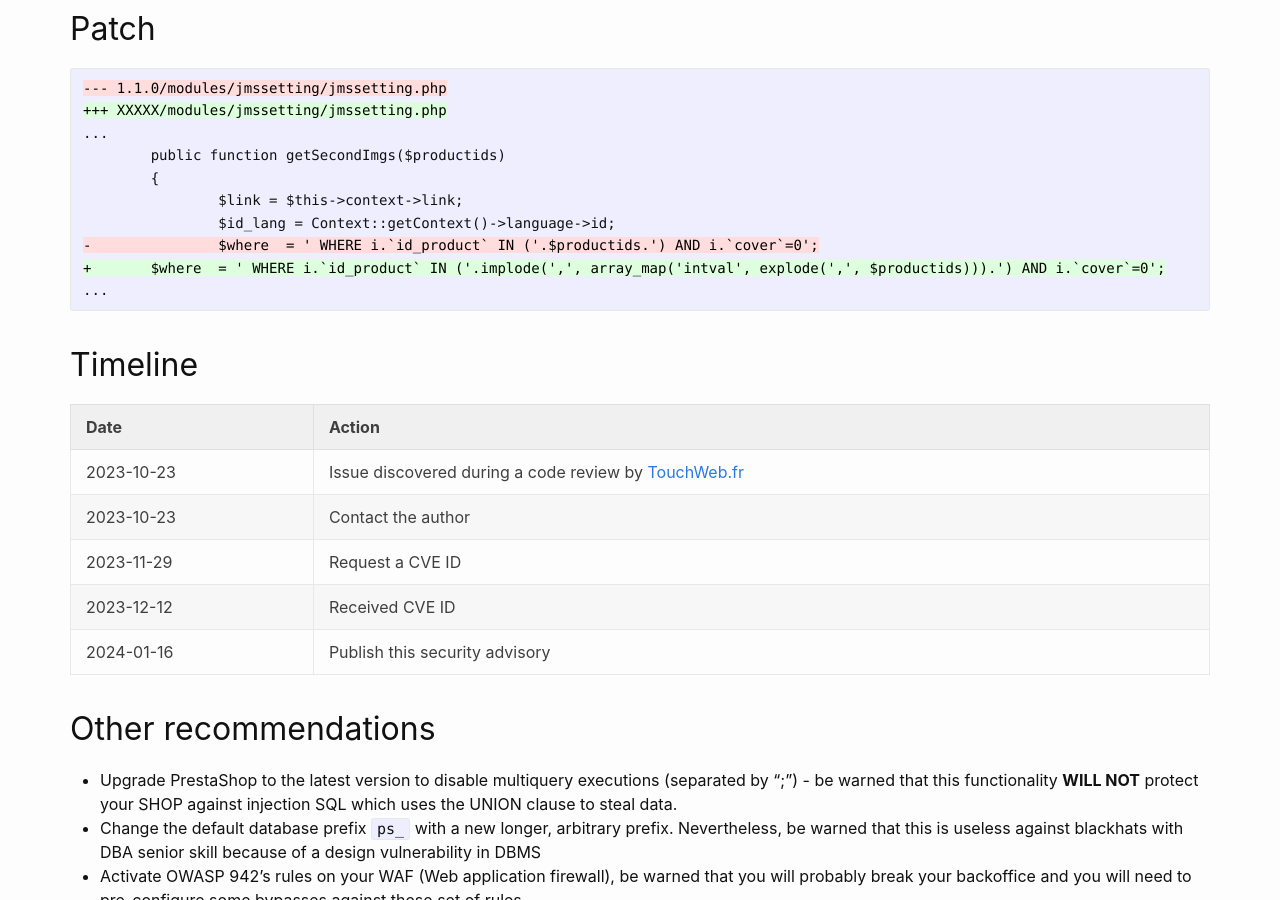
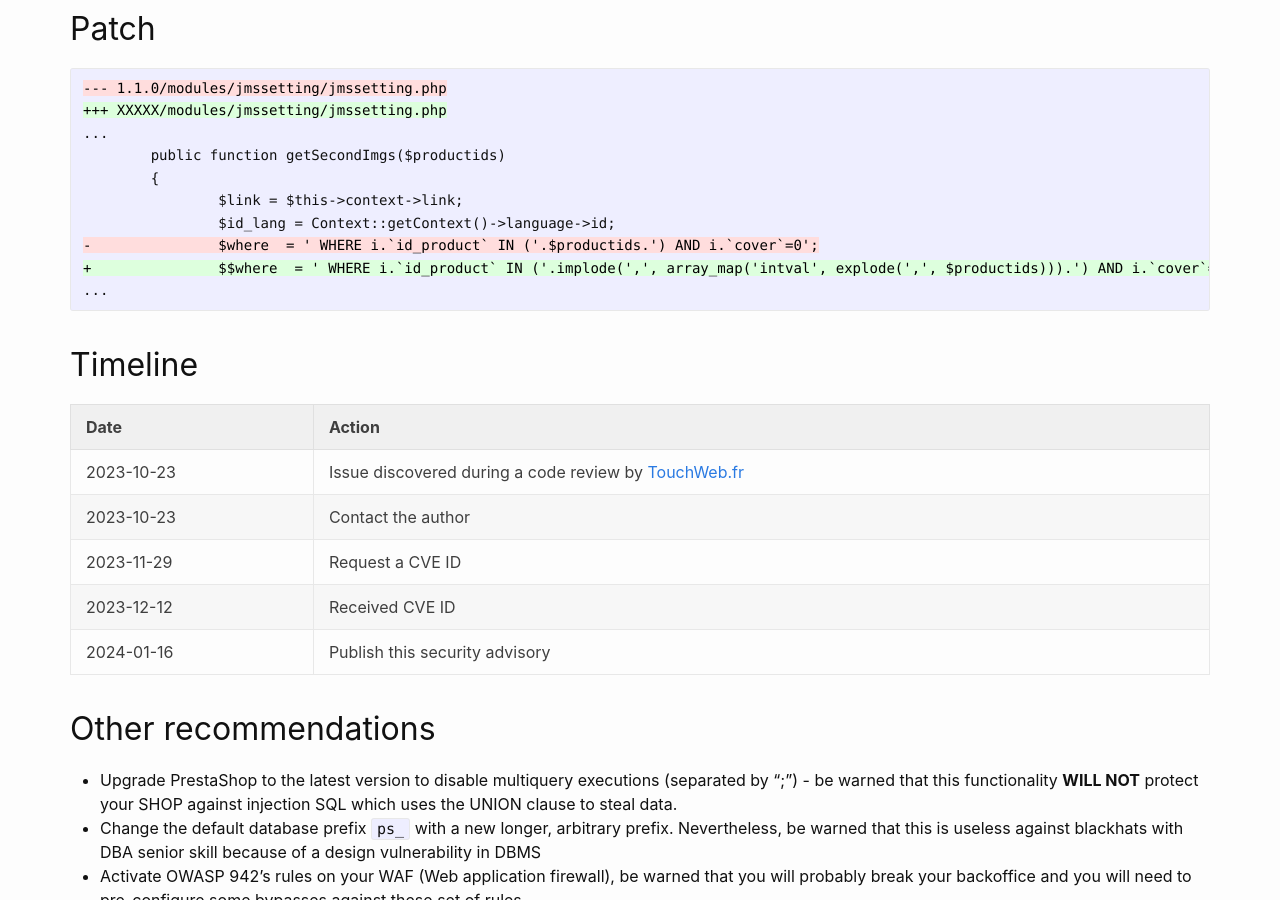
Before and after one commit to friends-of-presta/security-advisories, a Jekyll site: the page built from _posts/2024-01-16-jmssetting.md, in a window 1280 px wide and 900 px high, scrolled down 1808 px. Built offline with Jekyll 4.4.1, drawn with Linux system fonts in a browser that asks for light colours.

Commit message:
Use tab as indentation

````diff
--- a/_posts/2024-01-16-jmssetting.md
+++ b/_posts/2024-01-16-jmssetting.md
@@ -69,7 +69,7 @@ curl -v "https://preprod.x/modules/jmssetting/initajax.php?productids[1]=1);sele
 		$link = $this->context->link;
 		$id_lang = Context::getContext()->language->id;
 -		$where  = ' WHERE i.`id_product` IN ('.$productids.') AND i.`cover`=0';
-+       $where  = ' WHERE i.`id_product` IN ('.implode(',', array_map('intval', explode(',', $productids))).') AND i.`cover`=0';
++		$$where  = ' WHERE i.`id_product` IN ('.implode(',', array_map('intval', explode(',', $productids))).') AND i.`cover`=0';
 ...
 ```
 
````
